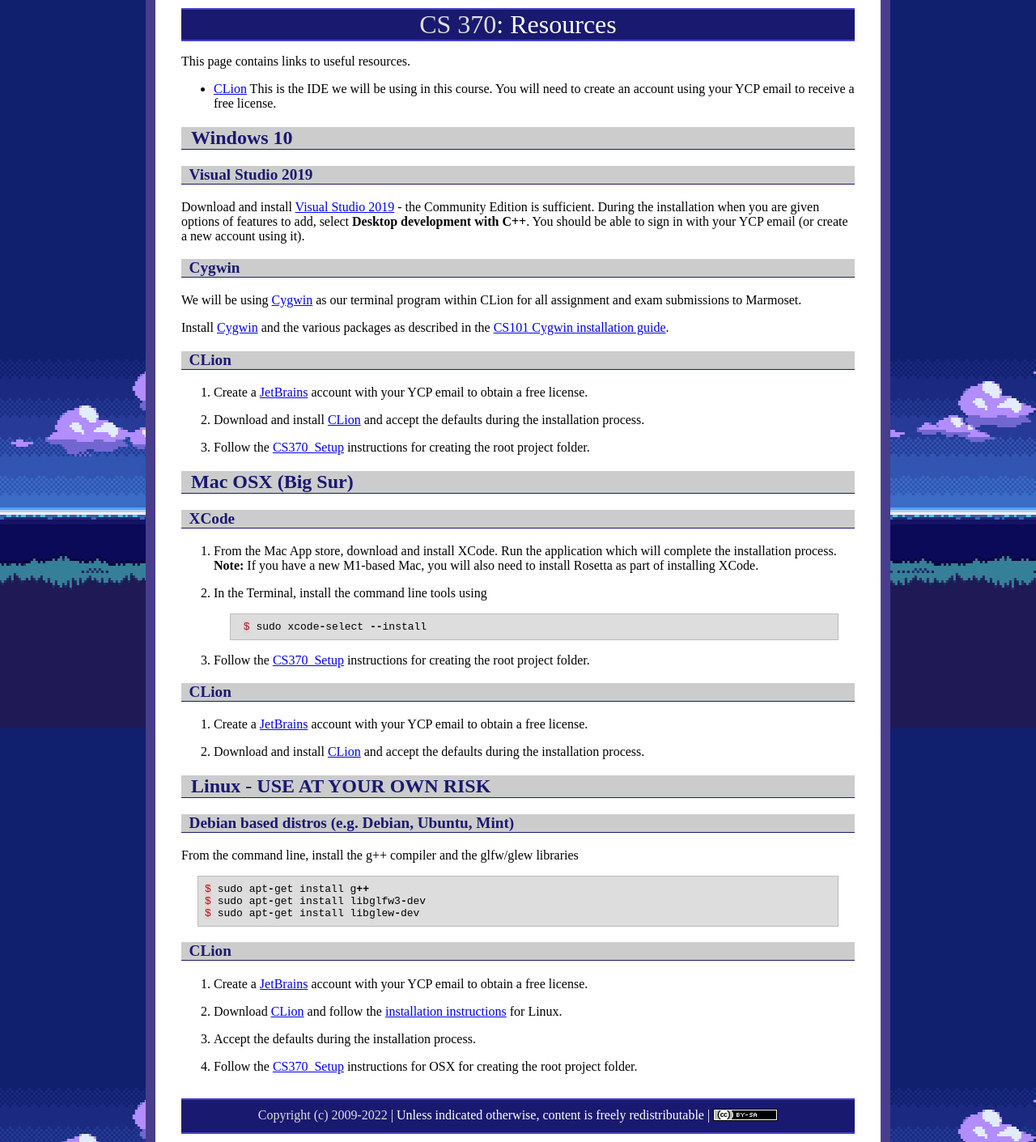
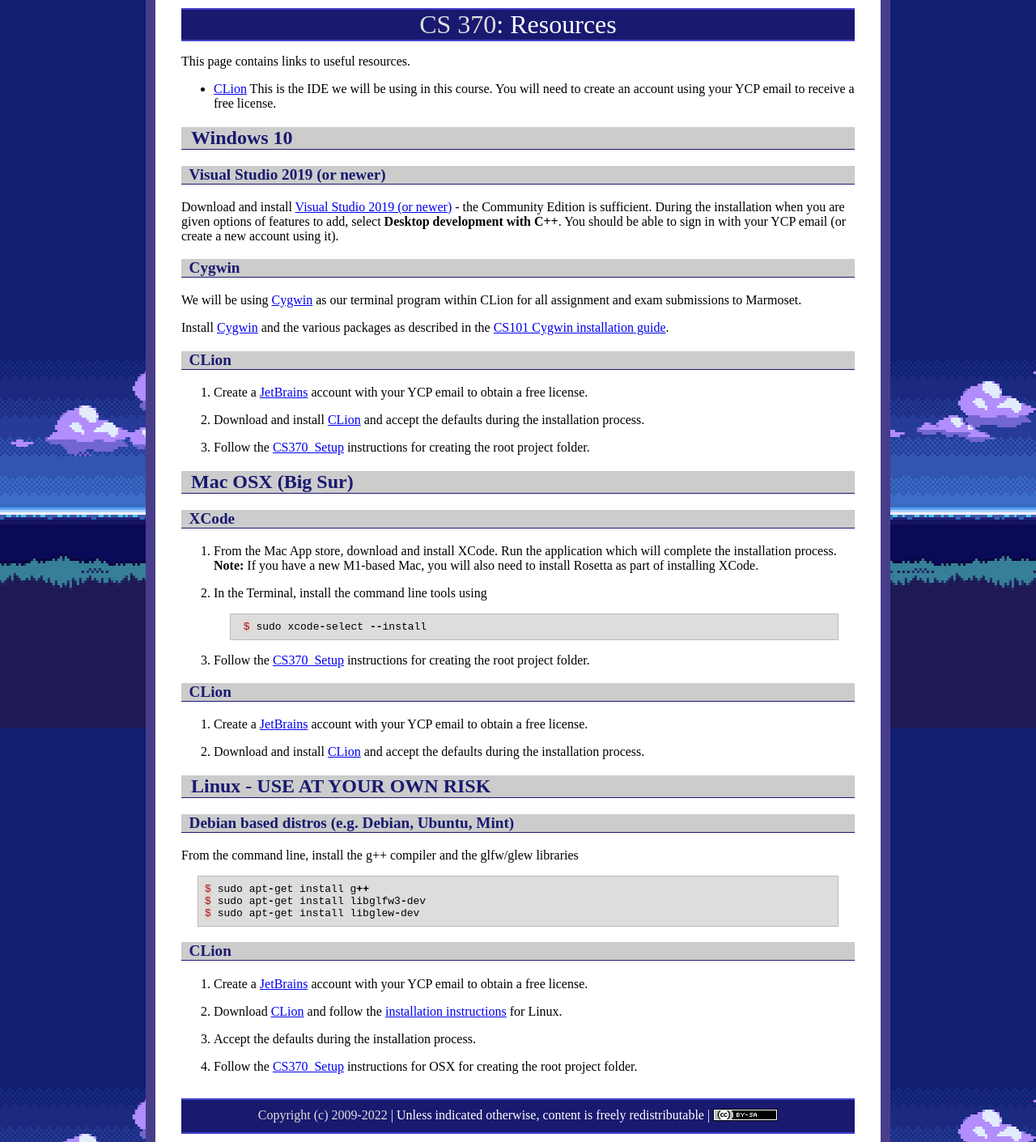
Before and after one commit to ycpcs/cs370-fall2022, a Jekyll site: the page built from resources.md, in a window 1280 px wide. Shown: the whole page at 81% size. Built offline with Jekyll 4.4.1, drawn with Linux system fonts in a browser that asks for light colours.

Commit message:
update file
update file

```diff
--- a/resources.md
+++ b/resources.md
@@ -10,9 +10,9 @@ This page contains links to useful resources.
 
 ## Windows 10
 
-### Visual Studio 2019
+### Visual Studio 2019 (or newer)
 
-Download and install [Visual Studio 2019](https://visualstudio.microsoft.com) - the Community Edition is sufficient. During the installation when you are given options of features to add, select **Desktop development with C++**. You should be able to sign in with your YCP email (or create a new account using it).
+Download and install [Visual Studio 2019 (or newer)](https://visualstudio.microsoft.com) - the Community Edition is sufficient. During the installation when you are given options of features to add, select **Desktop development with C++**. You should be able to sign in with your YCP email (or create a new account using it).
 
 ### Cygwin
 
```
Also changed, not shown: CS370_Setup.md (+1 -1 lines), 2 other files.
